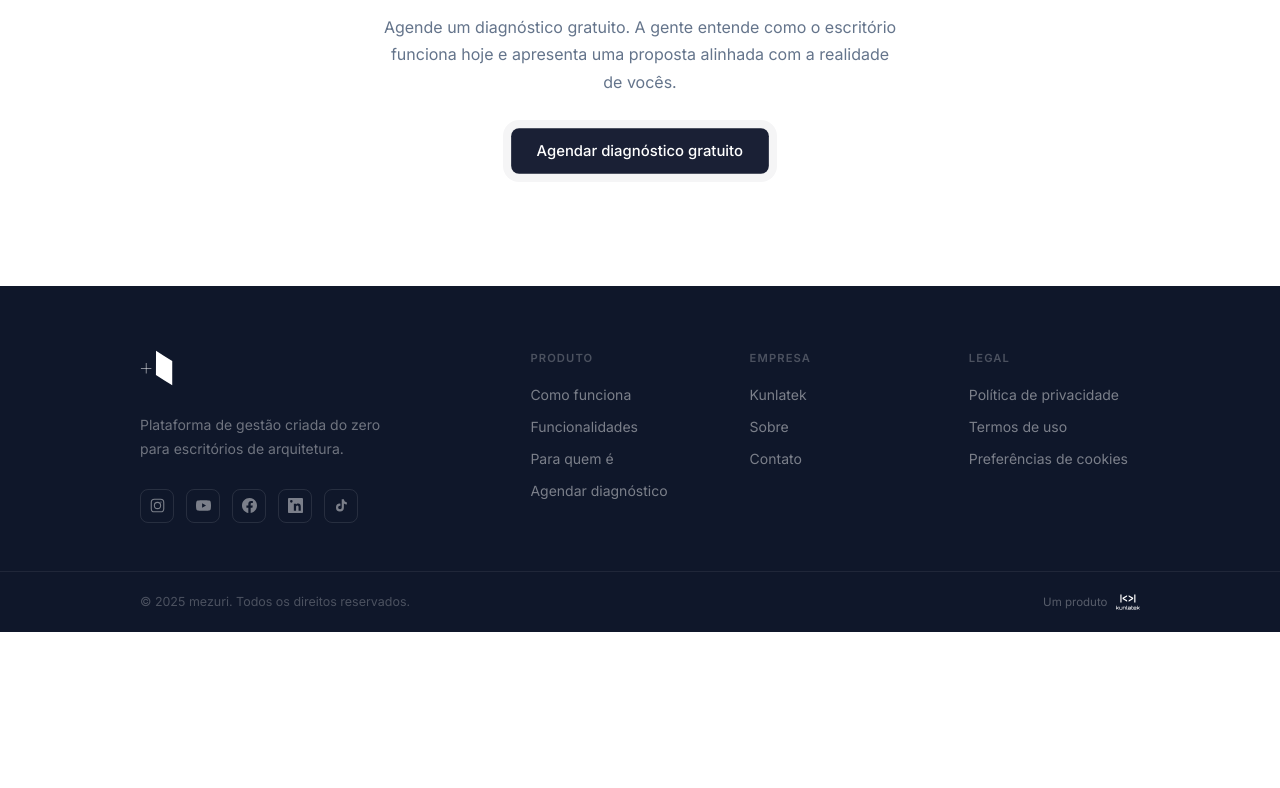
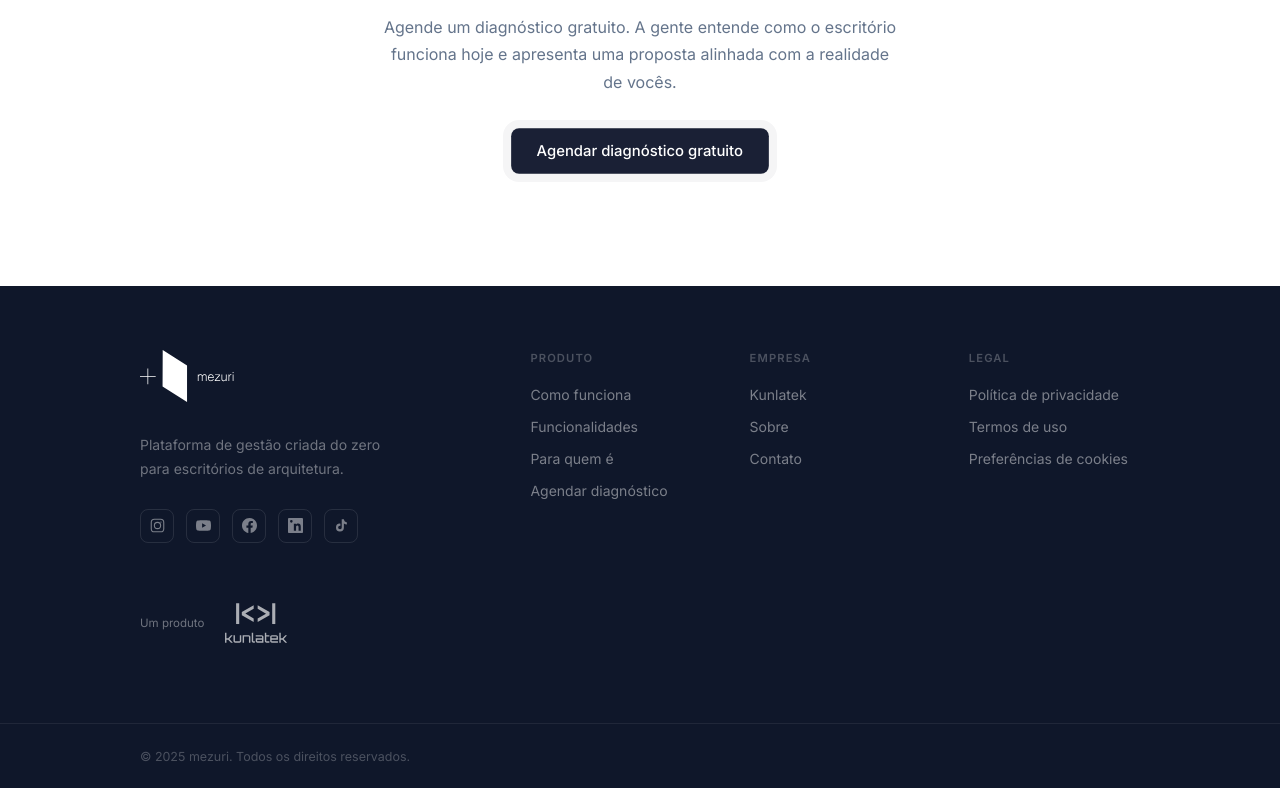
Before and after one commit to rsorian0/mezuri, a React (Vite) app: page / in a window 1280 px wide. Shown: the part 4420-5208 px from the top of the page. Before the commit the page ends 5052 px from the top, so only its background shows below. Built offline with nearby package versions, Linux system fonts and the light colour scheme.

Commit message:
feat: update footer with horizontal mezuri logo and new Kunlatek branding

```diff
--- a/src/components/Footer.jsx
+++ b/src/components/Footer.jsx
@@ -21,31 +21,6 @@ const SOCIALS = [
   },
 ]
 
-const LOGO_WHITE = (
-  <svg style={{ height: '36px', display: 'block' }} viewBox="248 235 300 330" xmlns="http://www.w3.org/2000/svg" fill="white">
-    <path d="M394.15,463.44c49.83,31.78,99.65,63.56,149.48,95.34.02-74.42.04-148.85.06-223.27-49.55-31.43-99.1-62.85-148.65-94.28-.3,74.07-.59,148.14-.89,222.22Z"/>
-    <polygon points="352.09 399.76 306.49 399.76 306.49 354.16 301.91 354.16 301.91 399.76 256.31 399.76 256.31 404.34 301.91 404.34 301.91 449.94 306.49 449.94 306.49 404.34 352.09 404.34 352.09 399.76"/>
-  </svg>
-)
-
-const KUNLATEK_LOGO = (
-  <svg style={{ height: '16px', display: 'block' }} viewBox="160 240 490 320" xmlns="http://www.w3.org/2000/svg">
-    <defs><style>{`.kw{fill:white}`}</style></defs>
-    <path className="kw" d="M220.64,493.39v1.52l-25.15,27.77,25.15,27.77v1.52h-12.93l-21.92-23.84h-13.13v23.84h-10.91v-77.77h10.91v43.03h13.13l21.92-23.84h12.93Z"/>
-    <path className="kw" d="M286.48,493.39v45.45c0,7.27-5.86,13.13-13.13,13.13h-33.33c-7.27,0-13.13-5.86-13.13-13.13v-45.45h10.91v45.45c0,1.21,1.01,2.22,2.22,2.22h33.33c1.21,0,2.22-1.01,2.22-2.22v-45.45h10.91Z"/>
-    <path className="kw" d="M356.78,506.52v45.45h-10.91v-45.45c0-1.21-1.01-2.22-2.22-2.22h-33.33c-1.21,0-2.22,1.01-2.22,2.22v45.45h-10.91v-58.58h46.46c7.27,0,13.13,5.86,13.13,13.13Z"/>
-    <path className="kw" d="M367.28,474.2h10.91v64.64c0,1.21,1.01,2.22,2.22,2.22h10.91v10.91h-10.91c-7.27,0-13.13-5.86-13.13-13.13v-64.64Z"/>
-    <path className="kw" d="M457.37,506.52v45.45h-46.46c-7.27,0-13.13-5.86-13.13-13.13v-21.61h48.68v-10.71c0-1.21-1.01-2.22-2.22-2.22h-46.46v-10.91h46.46c7.27,0,13.13,5.86,13.13,13.13ZM446.46,528.13h-37.77v10.71c0,1.21,1.01,2.22,2.22,2.22h35.55v-12.93Z"/>
-    <path className="kw" d="M478.88,504.3v34.54c0,1.21,1.01,2.22,2.22,2.22h21.82v10.91h-21.82c-7.27,0-13.13-5.86-13.13-13.13v-64.64h10.91v19.19h24.04v10.91h-24.04Z"/>
-    <path className="kw" d="M568.76,506.52v21.61h-48.68v10.71c0,1.21,1.01,2.22,2.22,2.22h46.46v10.91h-46.46c-7.27,0-13.13-5.86-13.13-13.13v-32.32c0-7.27,5.86-13.13,13.13-13.13h33.33c7.27,0,13.13,5.86,13.13,13.13ZM557.85,517.22v-10.71c0-1.21-1.01-2.22-2.22-2.22h-33.33c-1.21,0-2.22,1.01-2.22,2.22v10.71h37.77Z"/>
-    <path className="kw" d="M638.25,493.39v1.52l-25.15,27.77,25.15,27.77v1.52h-12.93l-21.92-23.84h-13.13v23.84h-10.91v-77.77h10.91v43.03h13.13l21.92-23.84h12.93Z"/>
-    <path className="kw" d="M246.92,248.03h23.99v159.92h-23.99v-159.92Z"/>
-    <path className="kw" d="M382.18,364.98v27.76l-91.29-52.86v-23.99l91.29-52.64v27.76l-64.19,36.87,64.19,37.09Z"/>
-    <path className="kw" d="M412.83,364.98l64.19-37.09-64.19-36.87v-27.76l91.29,52.64v23.99l-91.29,52.86v-27.76Z"/>
-    <path className="kw" d="M524.54,248.03h23.99v159.92h-23.99v-159.92Z"/>
-  </svg>
-)
-
 const ss = { fontSize: '0.875rem', color: 'rgba(255,255,255,0.45)', textDecoration: 'none', transition: 'color 0.15s', display: 'block' }
 const hover = e => e.currentTarget.style.color = 'white'
 const out = e => e.currentTarget.style.color = 'rgba(255,255,255,0.45)'
@@ -63,12 +38,33 @@ export default function Footer() {
 
         {/* Brand */}
         <div>
-          <a href="#" onClick={e => { e.preventDefault(); window.scrollTo({ top: 0, behavior: 'smooth' }) }} style={{ display: 'inline-block', marginBottom: '1.25rem', textDecoration: 'none' }}>
-            {LOGO_WHITE}
+          <a
+            href="#"
+            style={{ display: 'inline-block', marginBottom: '1.5rem', textDecoration: 'none' }}
+            onClick={e => { e.preventDefault(); window.scrollTo({ top: 0, behavior: 'smooth' }) }}
+          >
+            <svg
+              style={{ height: '52px', width: 'auto', display: 'block' }}
+              viewBox="0 0 571.06 317.55"
+              xmlns="http://www.w3.org/2000/svg"
+              fill="white"
+            >
+              <path d="M404.67,153.3c-.87-1.45-2.1-2.62-3.7-3.51-1.6-.89-3.75-1.33-6.44-1.33-2.85,0-5.38.62-7.59,1.87-2.21,1.25-3.98,3.16-5.3,5.76-.41-1.07-.9-2.06-1.49-2.97-.58-.92-1.32-1.72-2.21-2.4-.89-.69-1.97-1.23-3.24-1.64-1.27-.41-2.82-.61-4.65-.61-2.59,0-4.98.6-7.17,1.79-2.19,1.2-3.86,2.94-5.03,5.22h-.15v-5.95h-4.58v39.5h4.58v-21.28c0-.81.04-1.7.11-2.67.08-.97.22-1.93.42-2.9.2-.97.47-1.89.8-2.78.33-.89.75-1.66,1.26-2.33,1.17-1.53,2.53-2.66,4.08-3.39,1.55-.74,3.16-1.11,4.84-1.11,3.25,0,5.48.81,6.67,2.44,1.19,1.63,1.79,3.86,1.79,6.71v27.3h4.58v-21.28c0-.81.04-1.7.11-2.67.08-.97.22-1.93.42-2.9.2-.97.47-1.89.8-2.78.33-.89.75-1.66,1.26-2.33,1.17-1.53,2.53-2.66,4.08-3.39,1.55-.74,3.16-1.11,4.84-1.11,3.25,0,5.48.81,6.67,2.44,1.19,1.63,1.79,3.86,1.79,6.71v27.3h4.58v-24.94c0-1.98-.14-3.91-.42-5.8-.28-1.88-.85-3.55-1.72-4.99Z"/>
+              <path d="M446.16,154.06c-3.1-3.74-7.37-5.61-12.81-5.61-2.85,0-5.39.55-7.63,1.64-2.24,1.09-4.13,2.59-5.68,4.5-1.55,1.91-2.75,4.13-3.58,6.67-.84,2.54-1.26,5.26-1.26,8.16s.36,5.6,1.07,8.12c.71,2.52,1.8,4.7,3.28,6.56,1.47,1.86,3.36,3.32,5.64,4.38,2.29,1.07,5.01,1.6,8.16,1.6,2.49,0,4.68-.33,6.56-.99,1.88-.66,3.51-1.59,4.88-2.78,1.37-1.19,2.52-2.59,3.43-4.19.92-1.6,1.65-3.34,2.21-5.22h-5.11c-.71,2.9-2.14,5.14-4.27,6.71-2.14,1.58-4.7,2.36-7.7,2.36-2.19,0-4.12-.42-5.8-1.26-1.68-.84-3.06-1.96-4.16-3.36-1.09-1.4-1.92-3.05-2.48-4.96-.56-1.91-.84-3.93-.84-6.06h30.66c.05-7.12-1.48-12.54-4.58-16.28ZM420.08,166.53c.2-1.88.64-3.66,1.3-5.34.66-1.68,1.54-3.15,2.63-4.42,1.09-1.27,2.41-2.29,3.97-3.05,1.55-.76,3.34-1.14,5.38-1.14s3.84.37,5.41,1.11c1.58.74,2.88,1.73,3.93,2.97,1.04,1.25,1.83,2.72,2.36,4.42.53,1.7.8,3.52.8,5.45h-25.77Z"/>
+              <polygon points="488.78 153.57 488.78 149.52 458.43 149.52 458.43 153.34 482.91 153.34 456.68 184.98 456.68 189.03 489.77 189.03 489.77 185.21 462.55 185.21 488.78 153.57"/>
+              <path d="M524.55,171.03c0,2.19-.28,4.19-.84,6.02-.56,1.83-1.35,3.41-2.36,4.73-1.02,1.32-2.28,2.35-3.78,3.09-1.5.74-3.19,1.11-5.07,1.11-3.61,0-6.2-.9-7.78-2.71-1.58-1.8-2.36-4.41-2.36-7.82v-25.93h-4.58v26c0,2.09.24,4,.72,5.76.48,1.75,1.27,3.29,2.36,4.61,1.09,1.32,2.53,2.35,4.31,3.09,1.78.74,3.99,1.11,6.63,1.11,1.73,0,3.25-.22,4.58-.65,1.32-.43,2.48-.97,3.47-1.6.99-.64,1.87-1.33,2.63-2.1.76-.76,1.45-1.5,2.06-2.21v5.49h4.58v-39.5h-4.58v21.5Z"/>
+              <path d="M545.14,156.92h-.15v-7.4h-4.58v39.5h4.58v-19.37c0-2.19.19-4.28.57-6.29.38-2.01,1.07-3.75,2.06-5.22.99-1.47,2.33-2.64,4-3.51,1.68-.86,3.81-1.27,6.41-1.22v-4.96c-3.31,0-5.96.62-7.97,1.87-2.01,1.25-3.65,3.44-4.92,6.6Z"/>
+              <rect x="566.26" y="149.52" width="4.58" height="39.5"/>
+              <rect x="566.03" y="134.12" width="5.03" height="6.79"/>
+              <path d="M137.85,222.22c49.83,31.78,99.65,63.56,149.48,95.34.02-74.42.04-148.85.06-223.27C237.83,62.85,188.28,31.43,138.73,0c-.3,74.07-.59,148.14-.89,222.22Z"/>
+              <polygon points="95.78 158.54 50.18 158.54 50.18 112.94 45.6 112.94 45.6 158.54 0 158.54 0 163.12 45.6 163.12 45.6 208.72 50.18 208.72 50.18 163.12 95.78 163.12 95.78 158.54"/>
+            </svg>
           </a>
+
           <p style={{ fontSize: '0.875rem', lineHeight: 1.7, color: 'rgba(255,255,255,0.4)', maxWidth: 260, marginBottom: '1.75rem' }}>
             Plataforma de gestão criada do zero para escritórios de arquitetura.
           </p>
+
           <div style={{ display: 'flex', gap: '0.75rem' }}>
             {SOCIALS.map(s => (
               <a key={s.title} href={s.href} target="_blank" rel="noopener" title={s.title}
@@ -79,6 +75,36 @@ export default function Footer() {
               </a>
             ))}
           </div>
+
+          <a
+            href="https://kunlatek.com.br/"
+            target="_blank"
+            rel="noopener"
+            style={{ marginTop: '1.75rem', display: 'inline-flex', alignItems: 'center', gap: '0px', textDecoration: 'none' }}
+            onMouseOver={e => e.currentTarget.querySelector('svg').style.opacity = '1'}
+            onMouseOut={e => e.currentTarget.querySelector('svg').style.opacity = '0.65'}
+          >
+            <span style={{ fontSize: '0.72rem', color: 'rgba(255,255,255,0.4)', whiteSpace: 'nowrap' }}>Um produto</span>
+            <svg
+              style={{ height: '104px', display: 'block', transition: 'opacity 0.15s', opacity: '0.65' }}
+              viewBox="0 0 800 800"
+              xmlns="http://www.w3.org/2000/svg"
+              fill="white"
+            >
+              <path d="M220.64,493.39v1.52l-25.15,27.77,25.15,27.77v1.52h-12.93l-21.92-23.84h-13.13v23.84h-10.91v-77.77h10.91v43.03h13.13l21.92-23.84h12.93Z"/>
+              <path d="M286.48,493.39v45.45c0,7.27-5.86,13.13-13.13,13.13h-33.33c-7.27,0-13.13-5.86-13.13-13.13v-45.45h10.91v45.45c0,1.21,1.01,2.22,2.22,2.22h33.33c1.21,0,2.22-1.01,2.22-2.22v-45.45h10.91Z"/>
+              <path d="M356.78,506.52v45.45h-10.91v-45.45c0-1.21-1.01-2.22-2.22-2.22h-33.33c-1.21,0-2.22,1.01-2.22,2.22v45.45h-10.91v-58.58h46.46c7.27,0,13.13,5.86,13.13,13.13Z"/>
+              <path d="M367.28,474.2h10.91v64.64c0,1.21,1.01,2.22,2.22,2.22h10.91v10.91h-10.91c-7.27,0-13.13-5.86-13.13-13.13v-64.64Z"/>
+              <path d="M457.37,506.52v45.45h-46.46c-7.27,0-13.13-5.86-13.13-13.13v-21.61h48.68v-10.71c0-1.21-1.01-2.22-2.22-2.22h-46.46v-10.91h46.46c7.27,0,13.13,5.86,13.13,13.13ZM446.46,528.13h-37.77v10.71c0,1.21,1.01,2.22,2.22,2.22h35.55v-12.93Z"/>
+              <path d="M478.88,504.3v34.54c0,1.21,1.01,2.22,2.22,2.22h21.82v10.91h-21.82c-7.27,0-13.13-5.86-13.13-13.13v-64.64h10.91v19.19h24.04v10.91h-24.04Z"/>
+              <path d="M568.76,506.52v21.61h-48.68v10.71c0,1.21,1.01,2.22,2.22,2.22h46.46v10.91h-46.46c-7.27,0-13.13-5.86-13.13-13.13v-32.32c0-7.27,5.86-13.13,13.13-13.13h33.33c7.27,0,13.13,5.86,13.13,13.13ZM557.85,517.22v-10.71c0-1.21-1.01-2.22-2.22-2.22h-33.33c-1.21,0-2.22,1.01-2.22,2.22v10.71h37.77Z"/>
+              <path d="M638.25,493.39v1.52l-25.15,27.77,25.15,27.77v1.52h-12.93l-21.92-23.84h-13.13v23.84h-10.91v-77.77h10.91v43.03h13.13l21.92-23.84h12.93Z"/>
+              <path d="M246.92,248.03h23.99v159.92h-23.99v-159.92Z"/>
+              <path d="M382.18,364.98v27.76l-91.29-52.86v-23.99l91.29-52.64v27.76l-64.19,36.87,64.19,37.09Z"/>
+              <path d="M412.83,364.98l64.19-37.09-64.19-36.87v-27.76l91.29,52.64v23.99l-91.29,52.86v-27.76Z"/>
+              <path d="M524.54,248.03h23.99v159.92h-23.99v-159.92Z"/>
+            </svg>
+          </a>
         </div>
 
         {/* Produto */}
@@ -114,12 +140,8 @@ export default function Footer() {
 
       <div style={{ borderTop: '1px solid rgba(255,255,255,0.07)' }} />
 
-      <div style={{ maxWidth: 1080, margin: '0 auto', padding: '1.25rem 2.5rem', display: 'flex', alignItems: 'center', justifyContent: 'space-between', gap: '1rem', flexWrap: 'wrap' }}>
+      <div style={{ maxWidth: 1080, margin: '0 auto', padding: '1.25rem 2.5rem' }}>
         <span style={{ fontSize: '0.78rem', color: 'rgba(255,255,255,0.25)' }}>© 2025 mezuri. Todos os direitos reservados.</span>
-        <a href="https://kunlatek.com.br/" target="_blank" rel="noopener" style={{ display: 'flex', alignItems: 'center', gap: 8, textDecoration: 'none' }}>
-          <span style={{ fontSize: '0.72rem', color: 'rgba(255,255,255,0.3)' }}>Um produto</span>
-          {KUNLATEK_LOGO}
-        </a>
       </div>
 
       <style>{`
```
